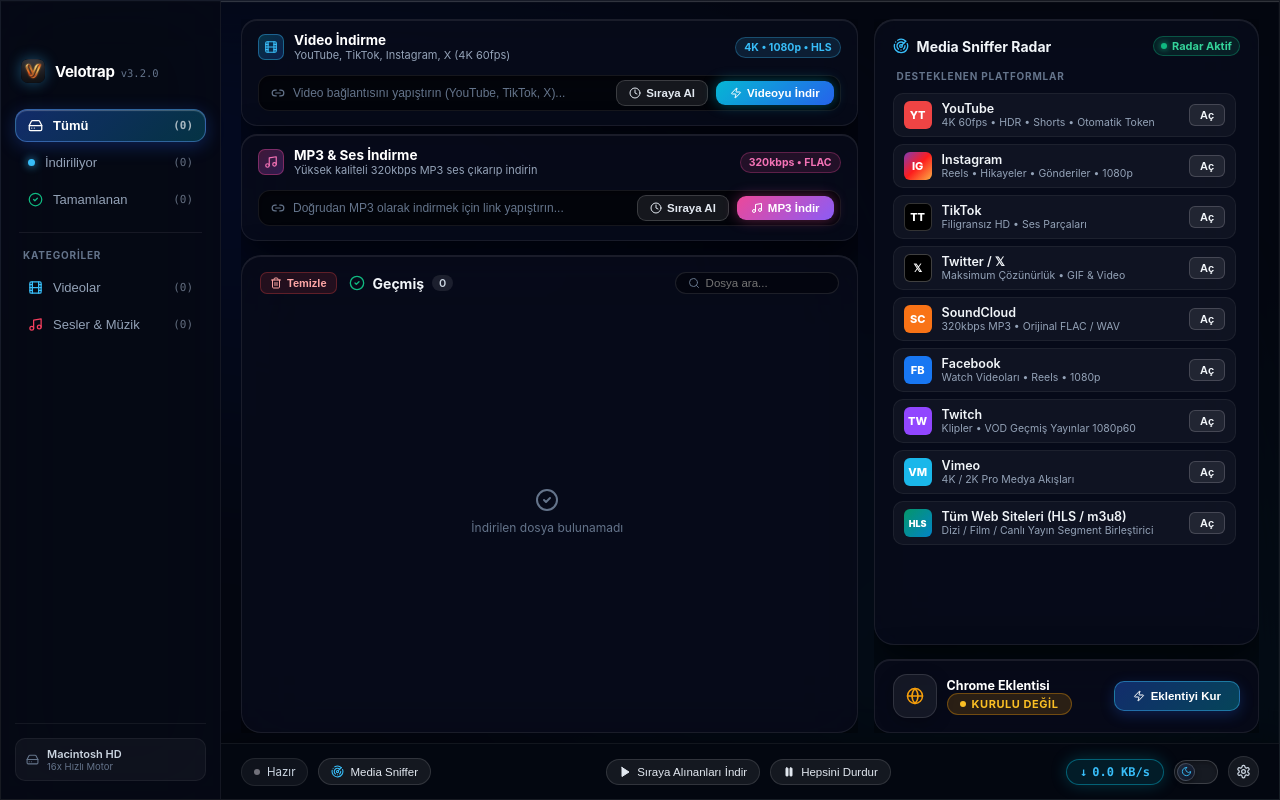
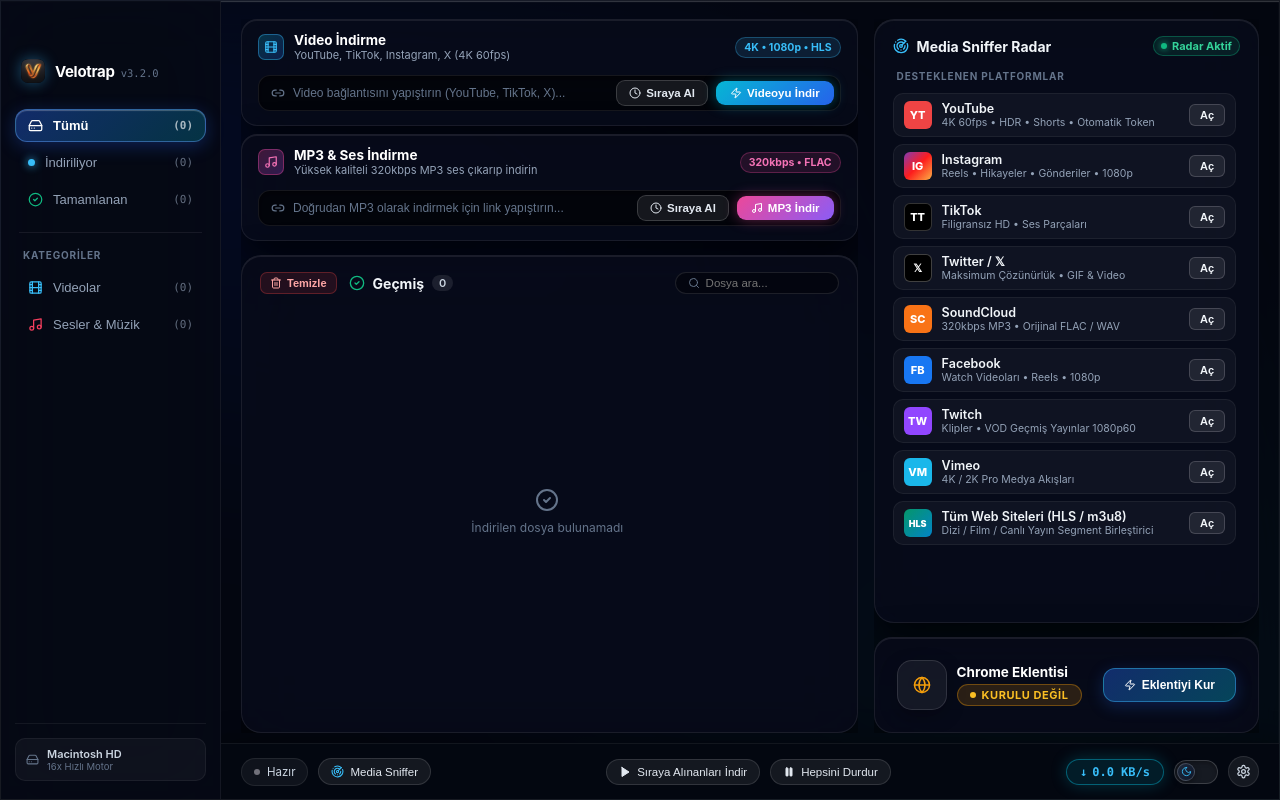
Before and after one commit to EmreYalcn/velotrap, a React (Vite) app: page / in a window 1280 px wide. Built offline with nearby package versions, Linux system fonts and the light colour scheme.

Commit message:
style(ui): expand Chrome extension card upwards for better breathing room

```diff
--- a/package.json
+++ b/package.json
@@ -1,6 +1,6 @@
 {
   "name": "velotrap",
-  "version": "3.1.32",
+  "version": "3.1.33",
   "description": "Velotrap - High-Speed Multi-Threaded Download Manager & Universal Video/Audio Grabber",
   "main": "dist-electron/main.js",
   "scripts": {
--- a/src/styles.css
+++ b/src/styles.css
@@ -3344,33 +3344,34 @@ html,
 .extension-square-card {
   flex-shrink: 0;
   height: auto;
-  min-height: 72px;
+  min-height: 96px;
   display: flex;
   flex-direction: row;
   align-items: center;
   justify-content: space-between;
   text-align: left;
-  padding: 14px 18px;
-  gap: 14px;
-  border-radius: 16px;
+  padding: 18px 22px;
+  gap: 18px;
+  border-radius: 18px;
 }
 
 .ext-square-icon-wrap {
-  width: 44px;
-  height: 44px;
-  border-radius: 14px;
+  width: 50px;
+  height: 50px;
+  border-radius: 15px;
   background: rgba(255, 255, 255, 0.06);
   border: 1px solid rgba(255, 255, 255, 0.12);
   display: flex;
   align-items: center;
   justify-content: center;
-  box-shadow: 0 4px 16px rgba(0, 0, 0, 0.25);
+  box-shadow: 0 6px 18px rgba(0, 0, 0, 0.25);
 }
 
 .ext-square-title {
-  font-size: 12.5px;
+  font-size: 13.5px;
   font-weight: 700;
   color: #ffffff;
+  margin-bottom: 4px;
 }
 
 .ext-status-capsule {
@@ -3410,12 +3411,12 @@ html,
   background: linear-gradient(135deg, rgba(37, 99, 235, 0.4), rgba(6, 182, 212, 0.35));
   border: 1px solid rgba(56, 189, 248, 0.45);
   color: #ffffff;
-  font-size: 11.5px;
+  font-size: 12px;
   font-weight: 700;
-  padding: 8px 18px;
-  border-radius: 10px;
-  cursor: pointer;
-  box-shadow: 0 4px 14px rgba(37, 99, 235, 0.25);
+  padding: 9px 20px;
+  border-radius: 12px;
+  cursor: pointer;
+  box-shadow: 0 4px 16px rgba(37, 99, 235, 0.25);
   transition: all 0.2s cubic-bezier(0.16, 1, 0.3, 1);
 }
 
```
Also changed, not shown: browser-extension/manifest.json.
